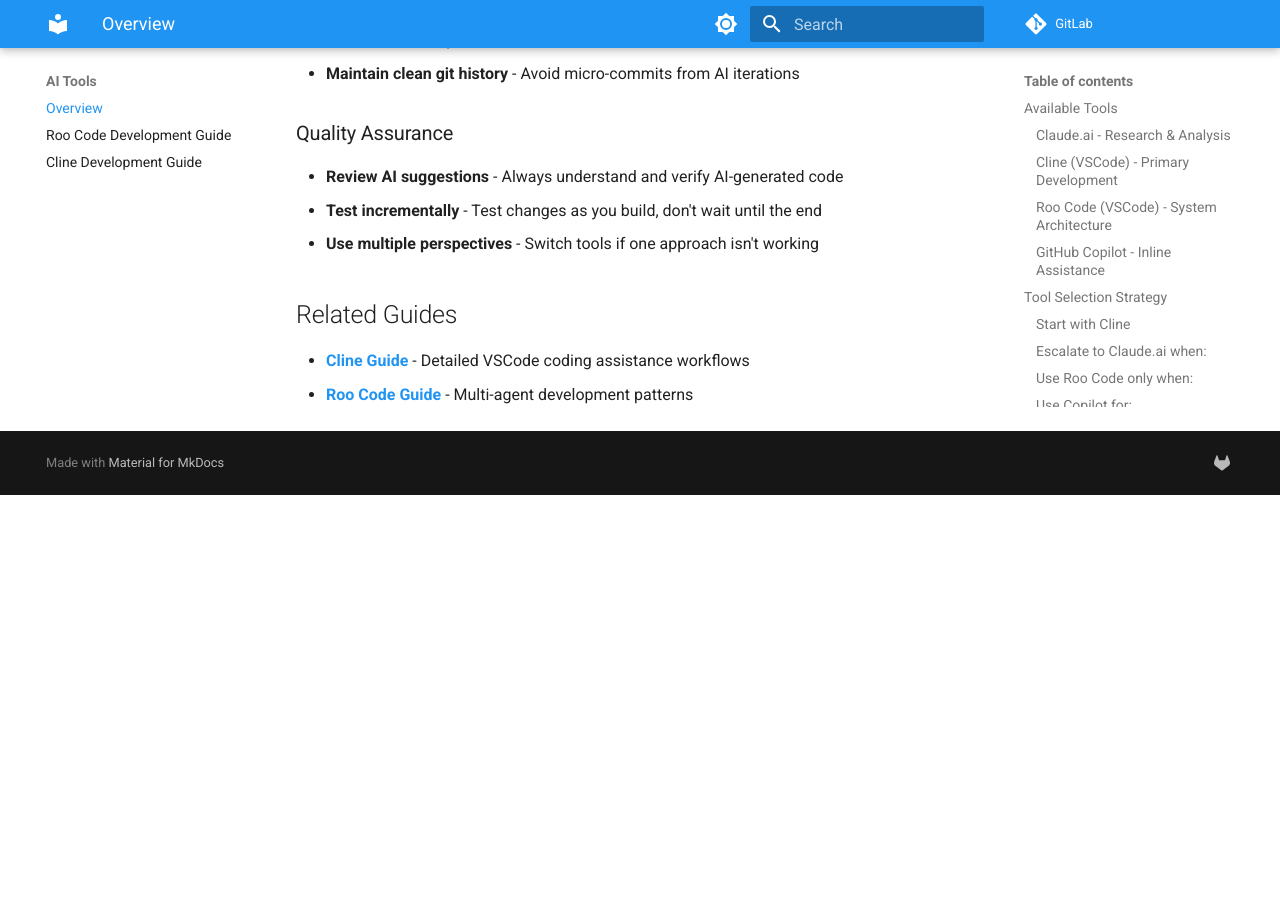
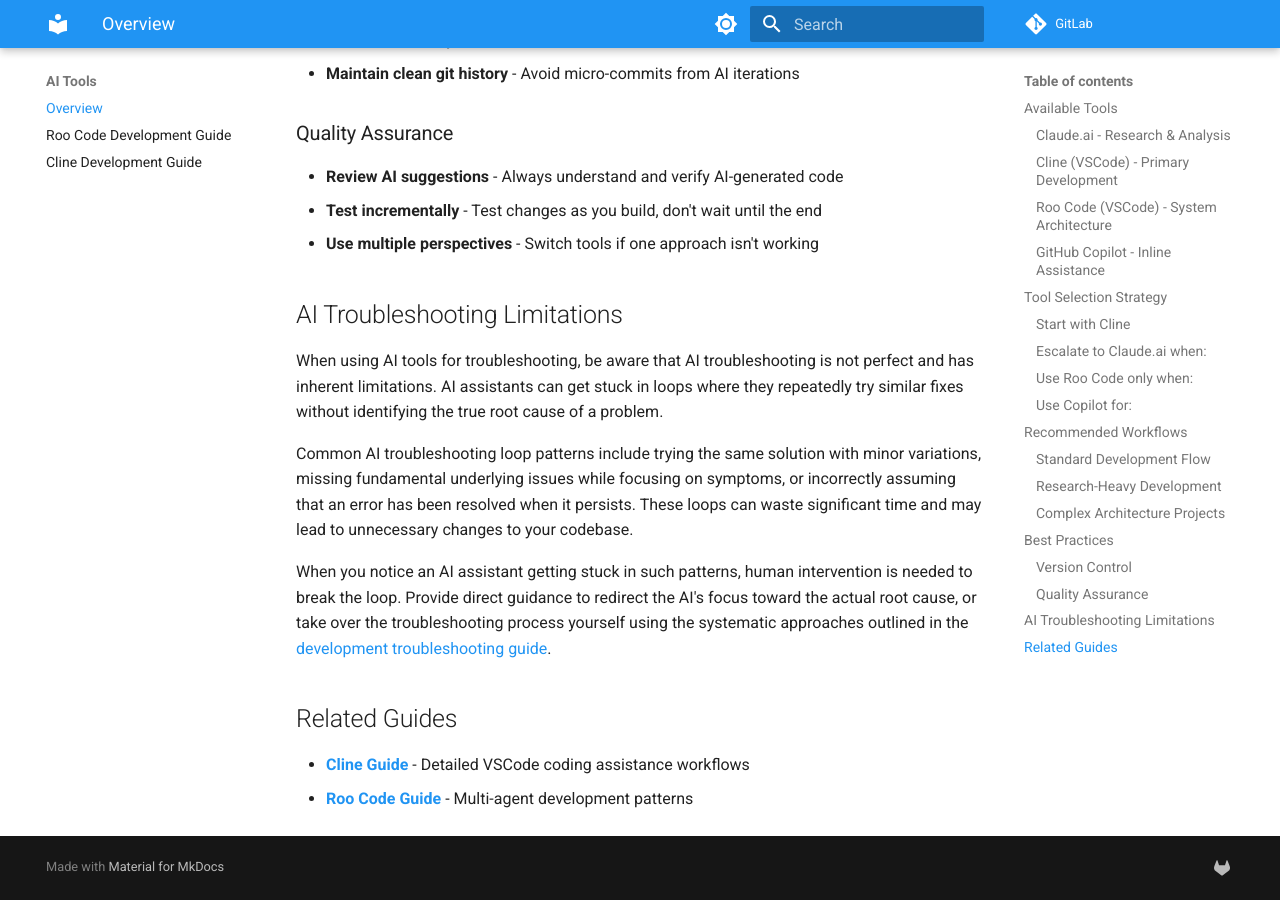
Before and after one commit to boost-edu-tools/gitinspectorgui, an MkDocs documentation site: the page built from docs/ai-tools/overview.md, in a window 1280 px wide and 900 px high, scrolled down 2662 px. Built offline with MkDocs 1.6.1 and Material for MkDocs 9.7.7, drawn with Linux system fonts in a browser that asks for light colours; comment, search, counter and statistics services are not loaded; before the commit the page ends 3157 px from its top, so only the background shows below that.

Commit message:
docs: move AI troubleshooting limitations section to ai-tools overview
- Moved AI-Assisted Troubleshooting Limitations from development/troubleshooting.md
- Added as new section in docs/ai-tools/overview.md for better organization
- Added cross-reference link to development troubleshooting guide

```diff
--- a/docs/ai-tools/overview.md
+++ b/docs/ai-tools/overview.md
@@ -95,6 +95,14 @@
 -   **Test incrementally** - Test changes as you build, don't wait until the end
 -   **Use multiple perspectives** - Switch tools if one approach isn't working
 
+## AI Troubleshooting Limitations
+
+When using AI tools for troubleshooting, be aware that AI troubleshooting is not perfect and has inherent limitations. AI assistants can get stuck in loops where they repeatedly try similar fixes without identifying the true root cause of a problem.
+
+Common AI troubleshooting loop patterns include trying the same solution with minor variations, missing fundamental underlying issues while focusing on symptoms, or incorrectly assuming that an error has been resolved when it persists. These loops can waste significant time and may lead to unnecessary changes to your codebase.
+
+When you notice an AI assistant getting stuck in such patterns, human intervention is needed to break the loop. Provide direct guidance to redirect the AI's focus toward the actual root cause, or take over the troubleshooting process yourself using the systematic approaches outlined in the [development troubleshooting guide](../development/troubleshooting.md).
+
 ## Related Guides
 
 -   **[Cline Guide](cline-guide.md)** - Detailed VSCode coding assistance workflows
```
Also changed, not shown: docs/development/troubleshooting.md (+0 -8 lines).
